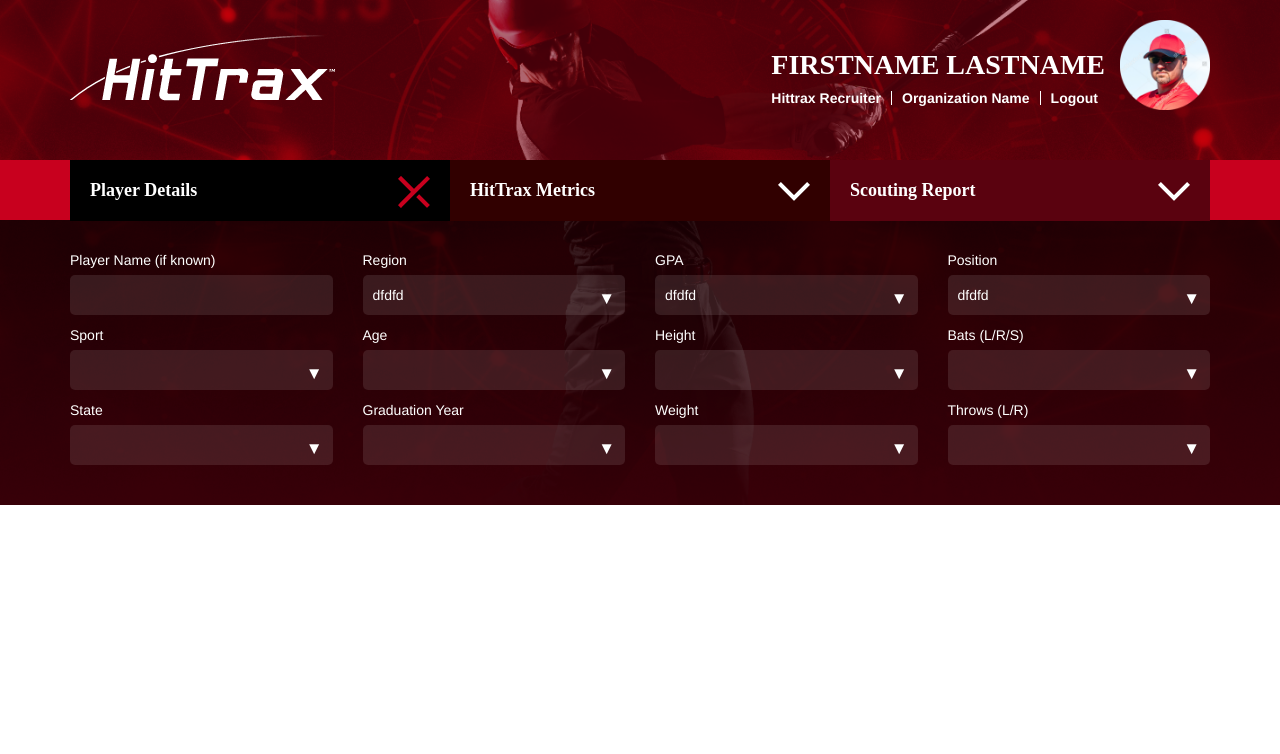
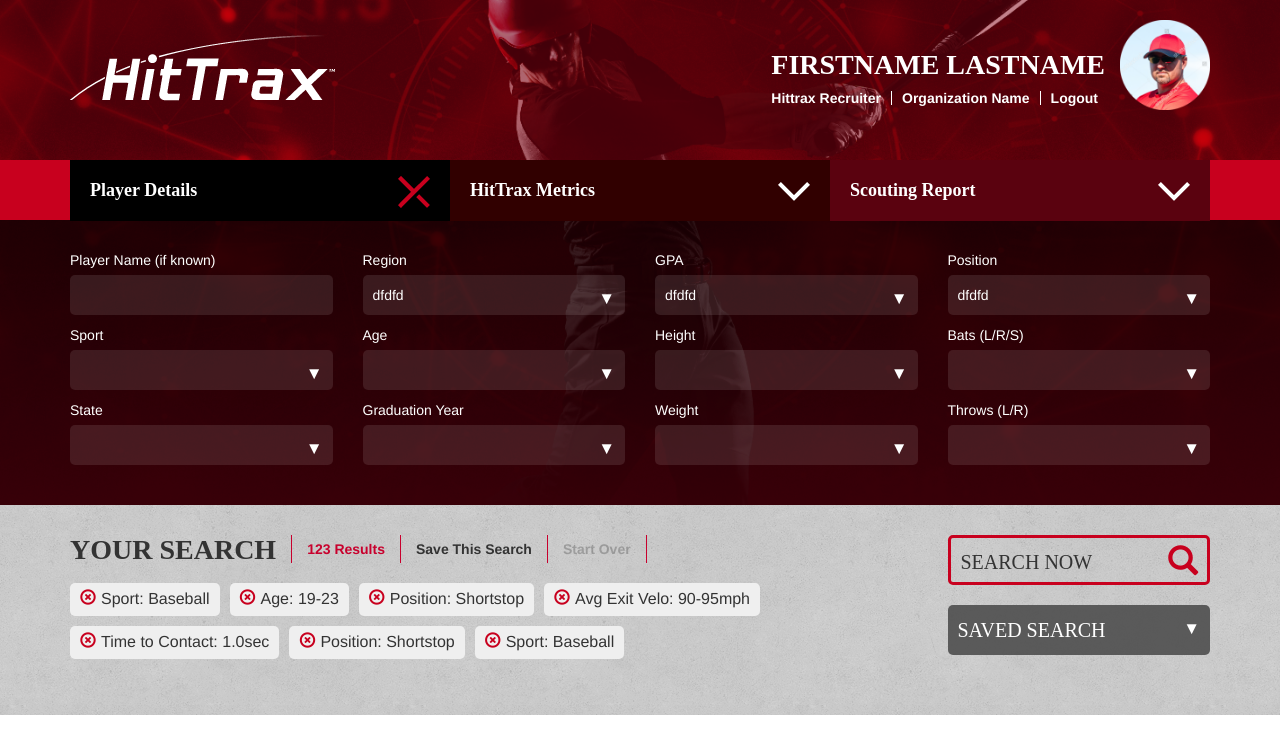
Before and after one commit to tfbarrett1981/HitTraxEngine, a PHP site: page / in a window 1280 px wide. Shown: the top 754 px of the page. Run offline with PHP 8.4, Linux system fonts and the light colour scheme; lists and menus that the app fills with data are empty; some libraries are stand-ins or nearby versions; some web fonts are replaced.

Commit message:
Search Criteria

```diff
--- a/css/style.css
+++ b/css/style.css
@@ -146,8 +146,8 @@
     font-weight: normal;
 }
 
-header .search select,
-header .search input[type="text"]{
+select.searchSelect,
+input[type="text"].searchTextbox{
     display: block;
     width: 100%;
     -webkit-appearance: none;
@@ -165,6 +165,7 @@
 .searchElement{
     position: relative;
 }
+
 .overlay-arrow{
     font-size: 17px;
 color: #fff;
@@ -176,3 +177,125 @@
 
 
 }
+
+section.searchCriteria{
+    background: url(../images/background-search-criteria.png);
+    min-height: 210px;
+    padding-top: 30px;
+}
+
+section.searchCriteria ul.searchNav{
+    margin: 0;
+    padding: 0;
+    list-style: none;
+    margin-bottom: 20px;
+}
+
+section.searchCriteria h3{
+    font-family: "ManifoldCF-Bold";
+    font-weight: bold;
+    text-transform: uppercase;
+    font-size: 28px;
+    text-transform: uppercase;
+    margin: 0;
+}
+
+section.searchCriteria ul.searchNav li{
+    float: left;
+    padding-left: 15px;
+    padding-right: 15px;
+    border-right:solid 1px #C8002D;
+    height: 28px;
+    line-height: 28px;
+    text-align: middle;
+    font-weight: bold;
+}
+section.searchCriteria ul.searchNav li:first-child{
+    padding-left: 0;
+}
+section.searchCriteria ul.searchNav li a{
+color: #333333;
+}
+
+section.searchCriteria ul.searchNav li a.active{
+color: #C8002D;
+}
+
+section.searchCriteria ul.searchNav li a.disabled{
+color:rgba(51, 51, 51, 0.3);
+}
+
+section.searchCriteria .searchItems{
+    list-style: none;
+    margin:0;
+    padding: 0;
+    color:#333333;
+    font-size: 16px;
+}
+section.searchCriteria .searchItems li{
+background-color: #EFEFEF;
+float: left;
+border-radius: 5px;
+padding:5px 10px;
+margin-right: 10px;
+margin-bottom: 10px;
+}
+
+section.searchCriteria .searchItems li:hover{
+background-color:#C8001E;
+color:#fff;
+}
+
+section.searchCriteria .searchItems li span{
+color:#C8001E;
+padding-right: 5px;
+}
+
+section.searchCriteria .searchItems li:hover span{
+color:#222222;
+}
+
+
+
+.searchAction{
+    position: relative;
+}
+
+input.searchSubmit{
+    border-radius: 5px;
+    border:solid 3px #C8001E;
+    background: transparent;
+    height: 50px;
+    padding: 10px;
+    width:100%;
+    font-family: "ManifoldCF-Bold";
+    font-size: 20px;
+    text-transform: uppercase;
+    text-align: left;
+}
+
+input.searchSubmit + span.glyphicon-search{
+    color:#C8001E;
+    font-size: 30px;
+    position: absolute;
+    top:10px;
+    right:27px;
+}
+
+.savedSearchSelect{
+    background: rgba(78, 78, 78, 0.9);
+    border-radius: 5px;
+    position: relative;
+    height: 50px;
+    margin-top: 20px;
+}
+.savedSearchSelect select{
+    background: transparent;
+    height: 100%;
+    font-family: "ManifoldCF-Bold";
+    font-size: 20px;
+    text-transform: uppercase;
+}
+.savedSearchSelect .overlay-arrow{
+    top:23px;
+}
--- a/index.html
+++ b/index.html
@@ -51,7 +51,260 @@
         </nav>
         <div class="search">
             <div class="container">
-                <div class="row">
+                <!-- PLAYER DETAIL BEGIN -->
+                <div class="row playerDetail">
+                    <div class="col-md-3">
+                        <div class="searchElement">
+                            <label for="" class="tk-proxima-nova">Player Name (if known)</label>
+                            <input type="text" class="searchTextbox">
+                        </div>
+                        <div class="searchElement">
+                            <label for="" class="tk-proxima-nova">Sport</label>
+                            <div class="overlay-arrow">▼</div>
+                            <select name="" id="" class="tk-proxima-nova searchSelect">
+                            <option value=""></option>
+                            <option value=""></option>
+                            <option value=""></option>
+                            <option value=""></option>
+                            </select>
+                        </div>
+                        <div class="searchElement">
+                            <label for="" class="tk-proxima-nova">State</label>
+                            <div class="overlay-arrow">▼</div>
+                            <select name="" id="" class="tk-proxima-nova searchSelect">
+                            <option value=""></option>
+                            <option value=""></option>
+                            <option value=""></option>
+                            <option value=""></option>
+                            </select>
+                        </div>
+                    </div>
+                    <div class="col-md-3">
+                        <div class="searchElement">
+                            <label for="" class="tk-proxima-nova">Region</label>
+                            <div class="overlay-arrow">▼</div>
+                            <select name="" id="" class="tk-proxima-nova searchSelect">
+                            <option value="">dfdfd</option>
+                            <option value="">cvcvc</option>
+                            <option value=""></option>
+                            <option value=""></option>
+                            </select>
+                        </div>
+                        <div class="searchElement">
+                            <label for="" class="tk-proxima-nova">Age</label>
+                            <div class="overlay-arrow">▼</div>
+                            <select name="" id="" class="tk-proxima-nova searchSelect">
+                            <option value=""></option>
+                            <option value=""></option>
+                            <option value=""></option>
+                            <option value=""></option>
+                            </select>
+                        </div>
+                        <div class="searchElement">
+                            <label for="" class="tk-proxima-nova">Graduation Year</label>
+                            <div class="overlay-arrow">▼</div>
+                            <select name="" id="" class="tk-proxima-nova searchSelect">
+                            <option value=""></option>
+                            <option value=""></option>
+                            <option value=""></option>
+                            <option value=""></option>
+                            </select>
+                        </div>
+                    </div>
+                    <div class="col-md-3">
+                        <div class="searchElement">
+                            <label for="" class="tk-proxima-nova">GPA</label>
+                            <div class="overlay-arrow">▼</div>
+                            <select name="" id="" class="tk-proxima-nova searchSelect">
+                            <option value="">dfdfd</option>
+                            <option value="">cvcvc</option>
+                            <option value=""></option>
+                            <option value=""></option>
+                            </select>
+                        </div>
+                        <div class="searchElement">
+                            <label for="" class="tk-proxima-nova">Height</label>
+                            <div class="overlay-arrow">▼</div>
+                            <select name="" id="" class="tk-proxima-nova searchSelect">
+                            <option value=""></option>
+                            <option value=""></option>
+                            <option value=""></option>
+                            <option value=""></option>
+                            </select>
+                        </div>
+                        <div class="searchElement">
+                            <label for="" class="tk-proxima-nova">Weight</label>
+                            <div class="overlay-arrow">▼</div>
+                            <select name="" id="" class="tk-proxima-nova searchSelect">
+                            <option value=""></option>
+                            <option value=""></option>
+                            <option value=""></option>
+                            <option value=""></option>
+                            </select>
+                        </div>
+                    </div>
+                    <div class="col-md-3">
+                        <div class="searchElement">
+                            <label for="" class="tk-proxima-nova">Position</label>
+                            <div class="overlay-arrow">▼</div>
+                            <select name="" id="" class="tk-proxima-nova searchSelect">
+                            <option value="">dfdfd</option>
+                            <option value="">cvcvc</option>
+                            <option value=""></option>
+                            <option value=""></option>
+                            </select>
+                        </div>
+                        <div class="searchElement">
+                            <label for="" class="tk-proxima-nova">Bats (L/R/S)</label>
+                            <div class="overlay-arrow">▼</div>
+                            <select name="" id="" class="tk-proxima-nova searchSelect">
+                            <option value=""></option>
+                            <option value=""></option>
+                            <option value=""></option>
+                            <option value=""></option>
+                            </select>
+                        </div>
+                        <div class="searchElement">
+                            <label for="" class="tk-proxima-nova">Throws (L/R)</label>
+                            <div class="overlay-arrow">▼</div>
+                            <select name="" id="" class="tk-proxima-nova searchSelect">
+                            <option value=""></option>
+                            <option value=""></option>
+                            <option value=""></option>
+                            <option value=""></option>
+                            </select>
+                        </div>
+                    </div>
+                </div>
+                <!-- PLAYER DETAIL END -->
+                <!-- HITRAX METRICS BEGIN -->
+                <div class="row hittraxMetrics hidden">
+                    <div class="col-md-3">
+                        <div class="searchElement">
+                            <label for="" class="tk-proxima-nova">Player Name (if known)</label>
+                            <input type="text">
+                        </div>
+                        <div class="searchElement">
+                            <label for="" class="tk-proxima-nova">Sport</label>
+                            <div class="overlay-arrow">▼</div>
+                            <select name="" id="" class="tk-proxima-nova searchSelect">
+                            <option value=""></option>
+                            <option value=""></option>
+                            <option value=""></option>
+                            <option value=""></option>
+                            </select>
+                        </div>
+                        <div class="searchElement">
+                            <label for="" class="tk-proxima-nova">State</label>
+                            <div class="overlay-arrow">▼</div>
+                            <select name="" id="" class="tk-proxima-nova searchSelect">
+                            <option value=""></option>
+                            <option value=""></option>
+                            <option value=""></option>
+                            <option value=""></option>
+                            </select>
+                        </div>
+                    </div>
+                    <div class="col-md-3">
+                        <div class="searchElement">
+                            <label for="" class="tk-proxima-nova">Region</label>
+                            <div class="overlay-arrow">▼</div>
+                            <select name="" id="" class="tk-proxima-nova searchSelect">
+                            <option value="">dfdfd</option>
+                            <option value="">cvcvc</option>
+                            <option value=""></option>
+                            <option value=""></option>
+                            </select>
+                        </div>
+                        <div class="searchElement">
+                            <label for="" class="tk-proxima-nova">Age</label>
+                            <div class="overlay-arrow">▼</div>
+                            <select name="" id="" class="tk-proxima-nova searchSelect">
+                            <option value=""></option>
+                            <option value=""></option>
+                            <option value=""></option>
+                            <option value=""></option>
+                            </select>
+                        </div>
+                        <div class="searchElement">
+                            <label for="" class="tk-proxima-nova">Graduation Year</label>
+                            <div class="overlay-arrow">▼</div>
+                            <select name="" id="" class="tk-proxima-nova searchSelect">
+                            <option value=""></option>
+                            <option value=""></option>
+                            <option value=""></option>
+                            <option value=""></option>
+                            </select>
+                        </div>
+                    </div>
+                    <div class="col-md-3">
+                        <div class="searchElement">
+                            <label for="" class="tk-proxima-nova">GPA</label>
+                            <div class="overlay-arrow">▼</div>
+                            <select name="" id="" class="tk-proxima-nova searchSelect">
+                            <option value="">dfdfd</option>
+                            <option value="">cvcvc</option>
+                            <option value=""></option>
+                            <option value=""></option>
+                            </select>
+                        </div>
+                        <div class="searchElement">
+                            <label for="" class="tk-proxima-nova">Height</label>
+                            <div class="overlay-arrow">▼</div>
+                            <select name="" id="" class="tk-proxima-nova searchSelect">
+                            <option value=""></option>
+                            <option value=""></option>
+                            <option value=""></option>
+                            <option value=""></option>
+                            </select>
+                        </div>
+                        <div class="searchElement">
+                            <label for="" class="tk-proxima-nova">Weight</label>
+                            <div class="overlay-arrow">▼</div>
+                            <select name="" id="" class="tk-proxima-nova searchSelect">
+                            <option value=""></option>
+                            <option value=""></option>
+                            <option value=""></option>
+                            <option value=""></option>
+                            </select>
+                        </div>
+                    </div>
+                    <div class="col-md-3">
+                        <div class="searchElement">
+                            <label for="" class="tk-proxima-nova">Position</label>
+                            <div class="overlay-arrow">▼</div>
+                            <select name="" id="" class="tk-proxima-nova searchSelect">
+                            <option value="">dfdfd</option>
+                            <option value="">cvcvc</option>
+                            <option value=""></option>
+                            <option value=""></option>
+                            </select>
+                        </div>
+                        <div class="searchElement">
+                            <label for="" class="tk-proxima-nova">Bats (L/R/S)</label>
+                            <div class="overlay-arrow">▼</div>
+                            <select name="" id="" class="tk-proxima-nova searchSelect">
+                            <option value=""></option>
+                            <option value=""></option>
+                            <option value=""></option>
+                            <option value=""></option>
+                            </select>
+                        </div>
+                        <div class="searchElement">
+                            <label for="" class="tk-proxima-nova">Throws (L/R)</label>
+                            <div class="overlay-arrow">▼</div>
+                            <select name="" id="" class="tk-proxima-nova searchSelect">
+                            <option value=""></option>
+                            <option value=""></option>
+                            <option value=""></option>
+                            <option value=""></option>
+                            </select>
+                        </div>
+                    </div>
+                </div>
+                <!-- HITTRAX METRICS END -->
+                <!-- SCOUTING REPORTS BEGIN -->
+                <div class="row scoutingReports hidden">
                     <div class="col-md-3">
                         <div class="searchElement">
                             <label for="" class="tk-proxima-nova">Player Name (if known)</label>
@@ -175,10 +428,46 @@
                         </div>
                     </div>
                 </div>
+                <!-- SCOUTING REPORTS END -->
             </div>
         </div>
     </header>
+    <section class="searchCriteria">
+        <div class="container">
+            <div class="row">
+                <div class="col-md-8 pull-left searchAction">
+                    <ul class="searchNav clearfix">
+                        <li>
+                            <h3>YOUR SEARCH</h3>
+                        </li>
+                        <li><a class="active tk-proxima-nova" href="#">123 Results</a></li>
+                        <li><a href="#">Save This Search</a></li>
+                        <li><a class="disabled" href="#">Start Over</a></li>
+                    </ul>
+                    <ul class="searchItems clearfix">
+                        <li class="tk-proxima-nova"><span class="glyphicon glyphicon-remove-circle"></span>Sport: Baseball</li>
+                        <li class="tk-proxima-nova"><span class="glyphicon glyphicon-remove-circle"></span>Age: 19-23</li>
+                        <li class="tk-proxima-nova"><span class="glyphicon glyphicon-remove-circle"></span>Position: Shortstop</li>
+                        <li class="tk-proxima-nova"><span class="glyphicon glyphicon-remove-circle"></span>Avg Exit Velo: 90-95mph</li>
+                        <li class="tk-proxima-nova"><span class="glyphicon glyphicon-remove-circle"></span>Time to Contact: 1.0sec</li>
+                        <li class="tk-proxima-nova"><span class="glyphicon glyphicon-remove-circle"></span>Position: Shortstop</li>
+                        <li class="tk-proxima-nova"><span class="glyphicon glyphicon-remove-circle"></span>Sport: Baseball</li>
 
+                    </ul>
+                </div>
+                <div class="col-md-3 pull-right">
+                    <input type="submit" value="search now" class="searchSubmit">
+                    <span class="glyphicon glyphicon-search"></span>
+                    <div class="savedSearchSelect">
+                        <div class="overlay-arrow">▼</div>
+                        <select name="savedSearch" id="savedSearch" class="searchSelect">
+                            <option value="">SAVED SEARCH</option>
+                        </select>
+                    </div>
+                </div>
+            </div>
+        </div>
+    </section>
 
     <!-- jQuery (necessary for Bootstrap's JavaScript plugins) -->
     <script src="https://ajax.googleapis.com/ajax/libs/jquery/1.12.4/jquery.min.js"></script>
```
Also changed, not shown: images/background-search-criteria.png (added), images/background-search-criteria@2x.png (added), 1 other file.
